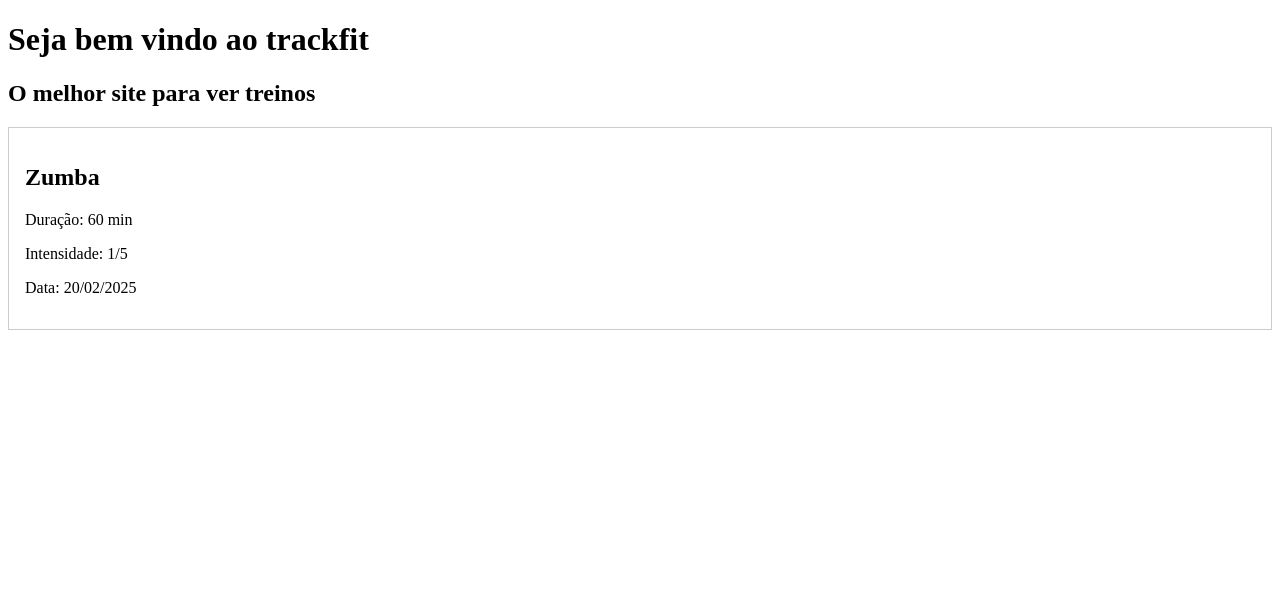
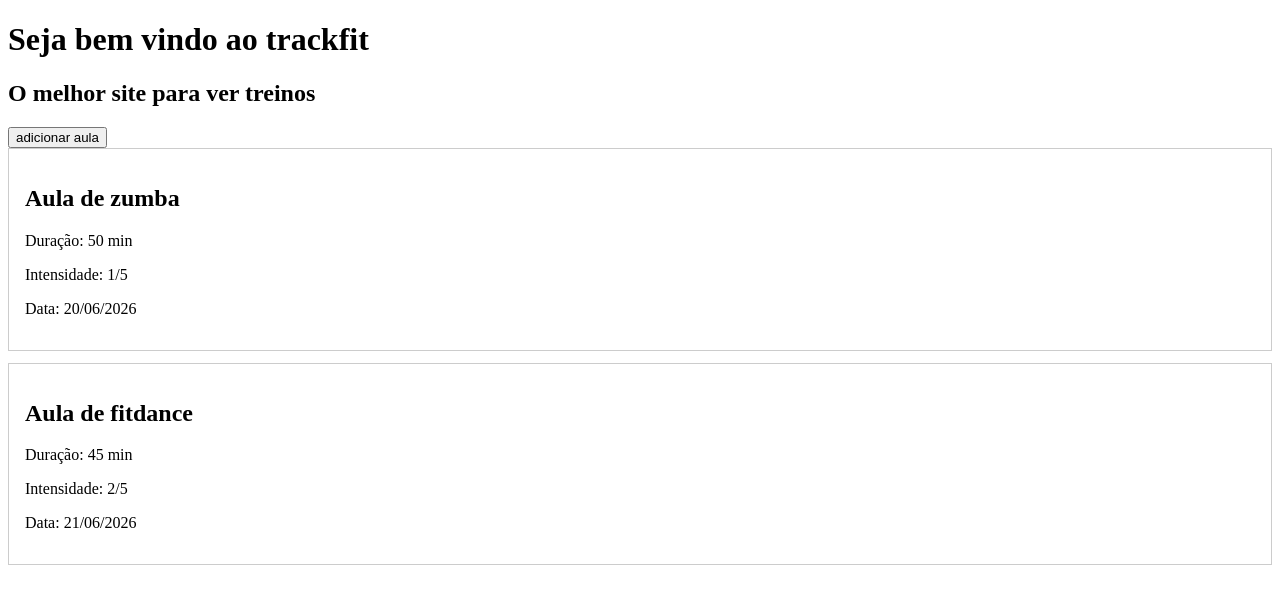
Before and after one commit to johnny-mathias/trackfit-do-leandro, a React (Vite) app: page / in a window 1280 px wide. Shown: the top 604 px of the page. Built offline with nearby package versions, Linux system fonts and the light colour scheme.

Commit message:
feat: created workout list

```diff
--- a/src/App.tsx
+++ b/src/App.tsx
@@ -1,17 +1,46 @@
+import { useState } from "react";
 import { Header } from "./components/header";
-import { WorkoutCard } from "./components/workout-card";
+import { WorkoutList } from "./components/workout-list";
+import type { Workout } from "./types/workout";
 
 function App() {
+  const [list, setList] = useState<Workout[]>([
+    {
+      id: "1",
+      title: "Aula de zumba",
+      date: "20/06/2026",
+      duration: 50,
+      intensity: 1,
+    },
+    {
+      id: "2",
+      title: "Aula de fitdance",
+      date: "21/06/2026",
+      duration: 45,
+      intensity: 2,
+    },
+  ]);
+
   return (
     <>
       <Header />
-      <WorkoutCard
-        id="1"
-        date="20/02/2025"
-        duration={60}
-        intensity={1}
-        title="Zumba"
-      />
+      <button
+        onClick={() =>
+          setList([
+            ...list,
+            {
+              id: "3",
+              date: "20/08/2026",
+              duration: 60,
+              intensity: 5,
+              title: "jiu-jitsu",
+            },
+          ])
+        }
+      >
+        adicionar aula
+      </button>
+      <WorkoutList workoutList={list} />
     </>
   );
 }
--- a/src/components/workout-card.tsx
+++ b/src/components/workout-card.tsx
@@ -1,18 +1,16 @@
+import type { Workout } from "../types/workout";
+
 interface WorkoutCardProps {
-  id: string;
-  title: string;
-  duration: number;
-  intensity: 1 | 2 | 3 | 4 | 5;
-  date: string;
+  workout: Workout;
 }
 
-export function WorkoutCard(props: WorkoutCardProps) {
+export function WorkoutCard({ workout }: WorkoutCardProps) {
   return (
     <div style={{ border: "1px solid #ccc", padding: 16, marginBottom: 12 }}>
-      <h2>{props.title}</h2>
-      <p>Duração: {props.duration} min</p>
-      <p>Intensidade: {props.intensity}/5</p>
-      <p>Data: {props.date}</p>
+      <h2>{workout.title}</h2>
+      <p>Duração: {workout.duration} min</p>
+      <p>Intensidade: {workout.intensity}/5</p>
+      <p>Data: {workout.date}</p>
     </div>
   );
 }
--- /dev/null
+++ b/src/components/workout-list.tsx
@@ -0,0 +1,16 @@
+import type { Workout } from "../types/workout";
+import { WorkoutCard } from "./workout-card";
+
+interface WorkoutListProps {
+  workoutList: Workout[];
+}
+
+export function WorkoutList({ workoutList }: WorkoutListProps) {
+  return (
+    <>
+      {workoutList.map((value) => {
+        return <WorkoutCard workout={value} />;
+      })}
+    </>
+  );
+}
--- /dev/null
+++ b/src/types/workout.ts
@@ -0,0 +1,7 @@
+export interface Workout {
+  id: string;
+  title: string;
+  duration: number;
+  intensity: 1 | 2 | 3 | 4 | 5;
+  date: string;
+}
```
